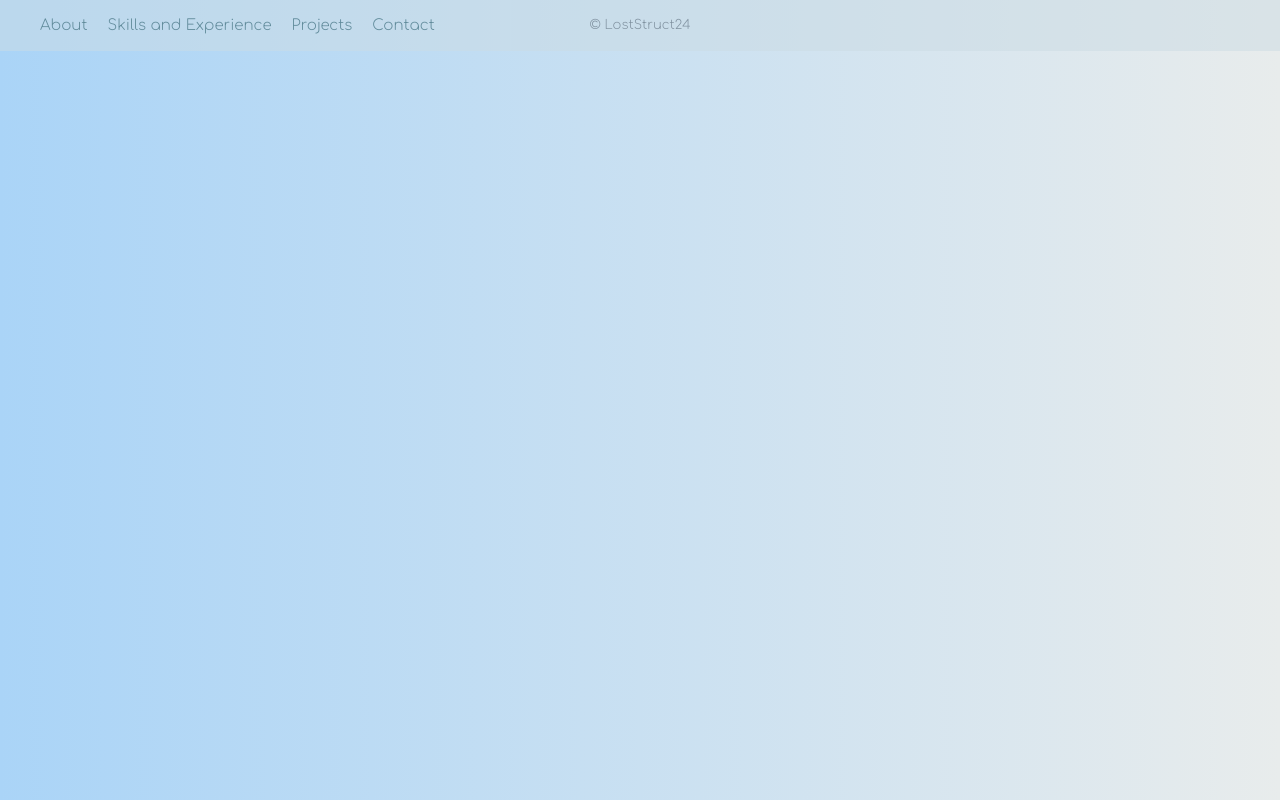
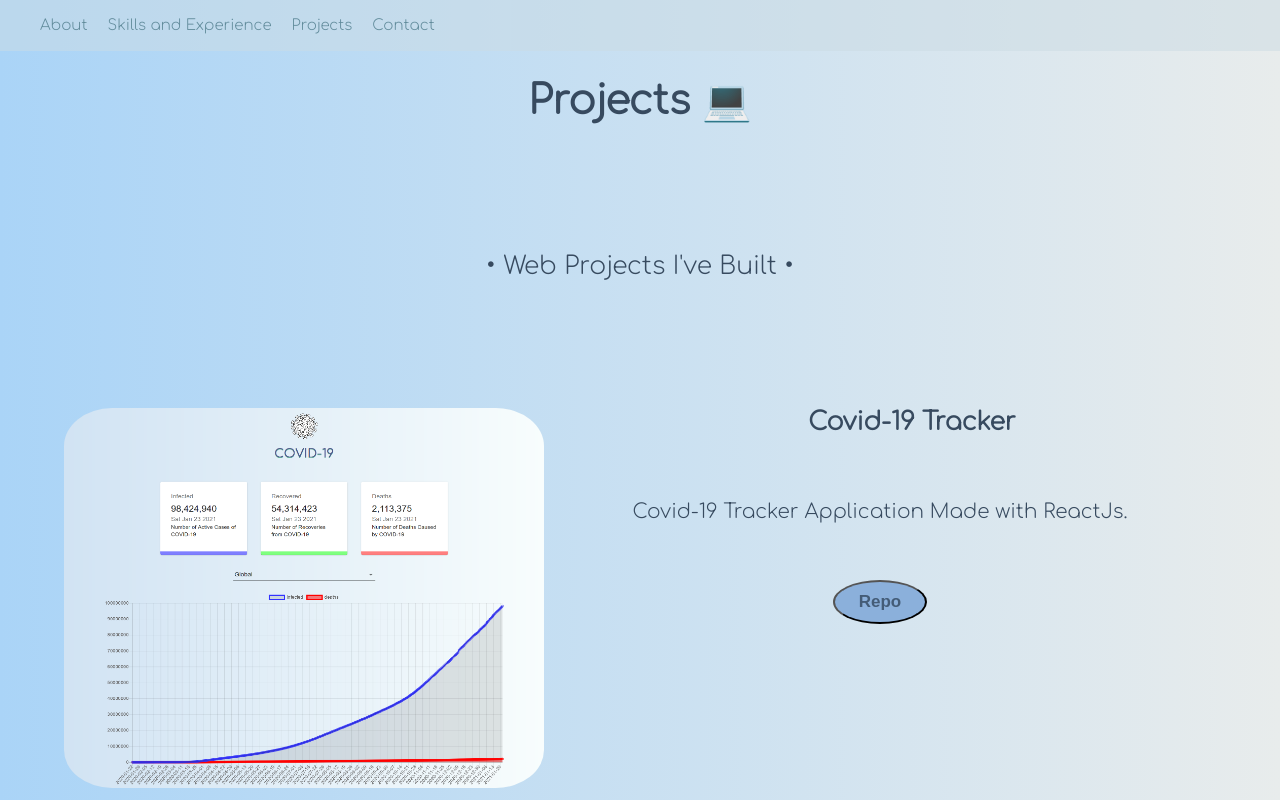
Before and after one commit to LostStruct24/LostStruct24-Portfolio, a React (Create React App) app: page /LostStruct24-Portfolio/Projects in a window 1280 px wide. Shown: the top 800 px of the page. Built offline with nearby package versions, Linux system fonts and the light colour scheme.

Commit message:
portfolio

```diff
--- a/src/App.js
+++ b/src/App.js
@@ -14,9 +14,9 @@ class App extends Component {
           </Helmet>
           <Navbar />
             <Route exact path='/LostStruct24-Portfolio' component={About} />
-            <Route exact path='/Skills' component={Skills} />
-            <Route exact path='/Projects' component={Projects} />
-            <Route exact path='/Contact' component={Contact} />
+            <Route exact path='/LostStruct24-Portfolio/Skills' component={Skills} />
+            <Route exact path='/LostStruct24-Portfolio/Projects' component={Projects} />
+            <Route exact path='/LostStruct24-Portfolio/Contact' component={Contact} />
           <Footer />
         </div>
       </BrowserRouter>
--- a/src/components/Navbar/Navbar.jsx
+++ b/src/components/Navbar/Navbar.jsx
@@ -9,9 +9,9 @@ class Navbar extends Component {
             <div className={styles.Navbar}>
                 <ul>
                     <li><Link to="/LostStruct24-Portfolio">About</Link></li>
-                    <li><Link to="/Skills">Skills and Experience</Link></li>
-                    <li><Link to="/Projects">Projects</Link></li>
-                    <li><Link to="/Contact">Contact</Link></li>
+                    <li><Link to="/LostStruct24-Portfolio/Skills">Skills and Experience</Link></li>
+                    <li><Link to="/LostStruct24-Portfolio/Projects">Projects</Link></li>
+                    <li><Link to="/LostStruct24-Portfolio/Contact">Contact</Link></li>
                 </ul>
             </div>
         );
```
Also changed, not shown: 1 other file (tests, documents, lock files or other folders).
